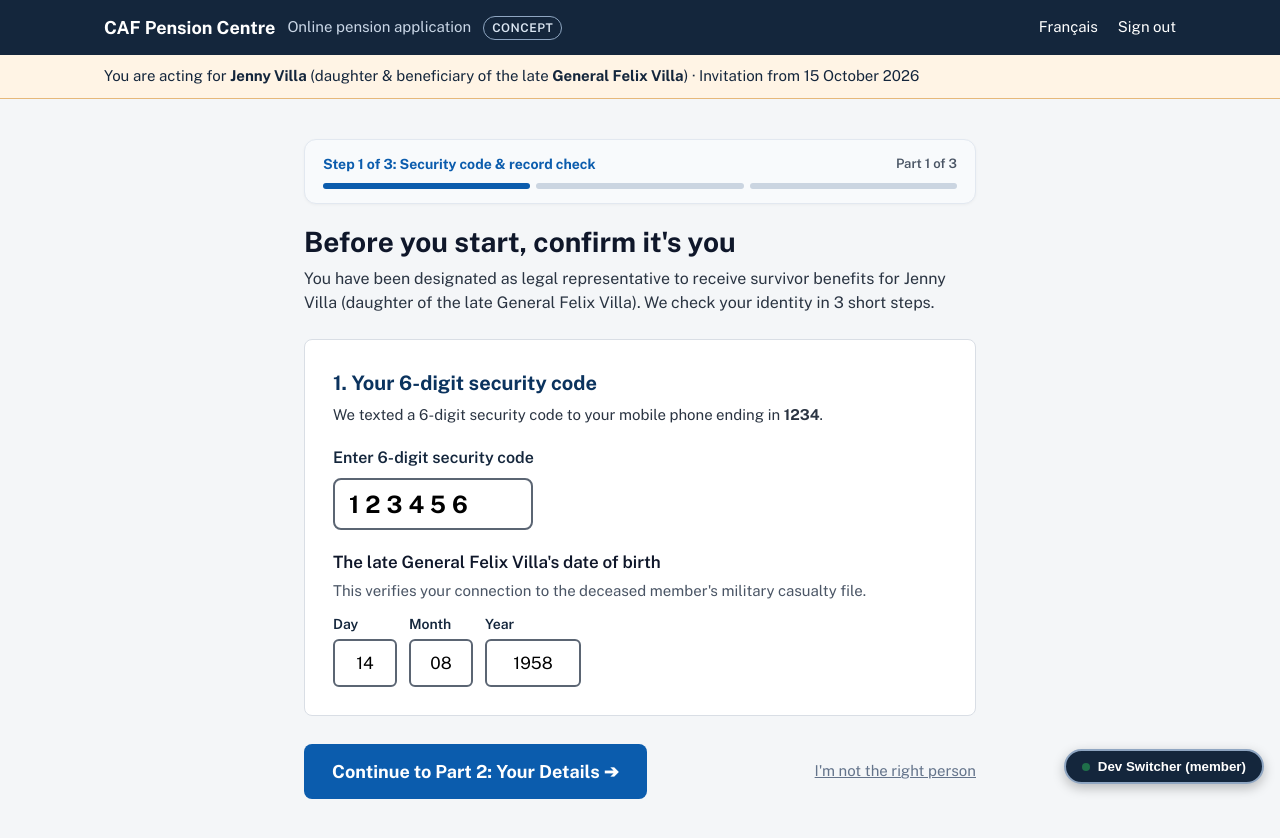
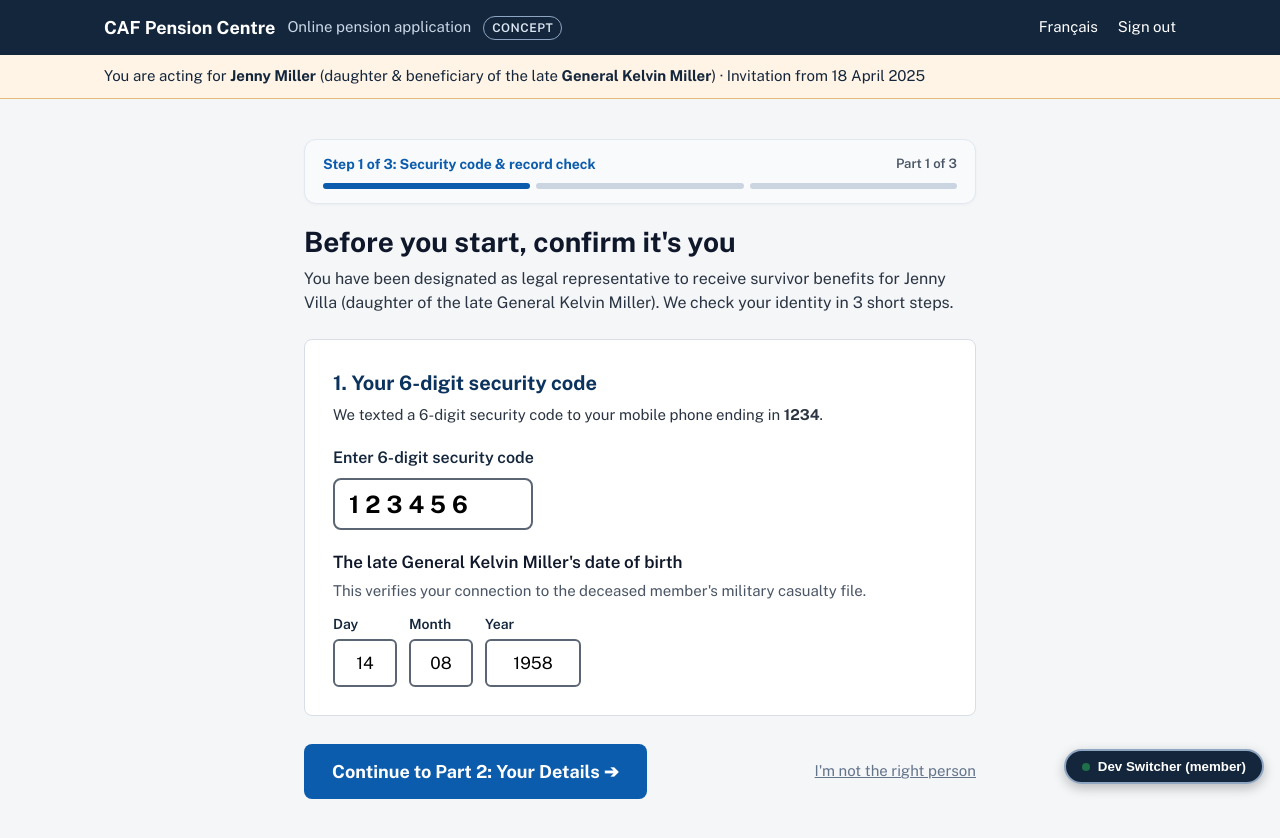
Before and after one commit to big-larry47/caf-pension, a React (Vite) app in the folder caf-pension/: page /g/1 in a window 1280 px wide. Shown: the top 838 px of the page. Built offline with nearby package versions, Linux system fonts and the light colour scheme.

Commit message:
Populate official death certificate data for General Kelvin Miller into step 1 and guardian flow

```diff
--- a/caf-pension/src/components/ActingForBanner.tsx
+++ b/caf-pension/src/components/ActingForBanner.tsx
@@ -33,7 +33,7 @@ export const ActingForBanner: React.FC<ActingForBannerProps> = ({ dateText }) =>
           fontSize: '15px',
         }}
       >
-        You are acting for <b>Jenny Villa</b> (daughter & beneficiary of the late <b>General Felix Villa</b>)
+        You are acting for <b>{mockData.beneficiary.fullName}</b> (daughter & beneficiary of the late <b>{memberName}</b>)
         {dateText ? ` · ${dateText}` : ` as their ${roleTitle}`}
       </div>
     </div>
--- a/caf-pension/src/components/ReadOnlyNotice.tsx
+++ b/caf-pension/src/components/ReadOnlyNotice.tsx
@@ -40,7 +40,7 @@ export const ReadOnlyNotice: React.FC<ReadOnlyNoticeProps> = ({
         <path d="M8 11V7a4 4 0 0 1 8 0v4" />
       </svg>
       <span>
-        <b>View only.</b> Official CAF service & estate record for the late {memberName} (survivor benefits designated for Jenny Villa). You can check it, but not change it.
+        <b>View only.</b> Official CAF service & estate record for the late {memberName} (survivor benefits designated for {mockData.beneficiary.fullName}). You can check it, but not change it.
       </span>
     </div>
   );
--- a/caf-pension/src/context/ApplicationContext.tsx
+++ b/caf-pension/src/context/ApplicationContext.tsx
@@ -162,7 +162,7 @@ const defaultState: ApplicationState = {
   marriageDate: '',
   hasDependentChildren: 'yes',
   keepSdb: 'yes',
-  beneficiaryName: 'Jenny Villa',
+  beneficiaryName: 'Jenny Miller',
   beneficiaryRelationship: 'Daughter (Age 20)',
 
   // Step 5: Deductions
@@ -191,21 +191,21 @@ const defaultState: ApplicationState = {
   invite: {
     token: 'demo-token',
     status: 'none',
-    sentAt: '15 October 2026',
-    expiresAt: '29 October 2026',
+    sentAt: '18 April 2025',
+    expiresAt: '18 May 2025',
     guardian: {
-      fullName: 'Sarah Villa',
+      fullName: 'Sarah Miller',
       role: 'guardian',
-      email: 'sarah.villa@example.com',
+      email: 'sarah.miller@example.com',
       mobile: '6135551234',
       message:
-        'Receiving survivor pension benefits on behalf of Jenny Villa (age 20), surviving daughter of the late General Felix Villa who passed away at 68 while deployed in Syria.',
+        'Receiving survivor pension benefits on behalf of Jenny Miller (age 20), surviving daughter of the late General Kelvin Miller who was killed in action in Damascus, Syria.',
     },
     memberConsent: true,
   },
 
   guardianProfile: {
-    fullName: 'Sarah Villa',
+    fullName: 'Sarah Miller',
     dateOfBirth: '1988-04-12',
     address: {
       street: '120 Queen Street, Apt 4B',
--- a/caf-pension/src/data/mockData.ts
+++ b/caf-pension/src/data/mockData.ts
@@ -49,56 +49,56 @@ export interface MockData {
 }
 
 export const mockData: MockData = {
-  applicationRef: 'CAF-2026-849204',
-  serviceNumber: 'V18492047',
-  releaseDate: '15 October 2026 (Date of Death)',
+  applicationRef: 'DND-CAS-554321',
+  serviceNumber: 'M554321',
+  releaseDate: '18 April 2025 (Killed in Action - Damascus, Syria)',
   pensionableServiceYears: '34',
-  deadline: '15 November 2026',
+  deadline: '18 May 2025',
   personal: {
-    fullName: 'General Felix Villa',
-    displayTitle: 'the late General Felix Villa',
-    dateOfBirth: '14 August 1958',
-    maskedSin: '••• ••• 842',
+    fullName: 'General Kelvin Miller',
+    displayTitle: 'the late General Kelvin Miller',
+    dateOfBirth: '07 October 1959 (Chicoutimi, QC)',
+    maskedSin: '••• ••• 321',
     mailingAddressLines: [
-      'Estate of General Felix Villa',
-      'c/o Sarah Villa, Legal Guardian for Jenny Villa',
+      'Estate of General Kelvin Miller',
+      'c/o Sarah Miller, Legal Guardian for Jenny Miller',
       '450 Sussex Drive',
       'Ottawa, Ontario K1N 1J9',
     ],
     phoneLines: ['613-555-0194', '613-555-0182'],
-    email: 'estate.felix.villa@caf-fac.ca',
-    statusNote: 'Deceased at age 68 while deployed on operational service in Syria. Spouse predeceased (widowed). Survived by daughter Jenny Villa (age 20).',
+    email: 'estate.kelvin.miller@caf-fac.ca',
+    statusNote: 'Killed in action on 18 April 2025 in Damascus, Syria (Registration #554321). Born in Chicoutimi, Quebec. Spouse predeceased (widowed). Survived by daughter Jenny Miller (age 20).',
   },
   beneficiary: {
-    fullName: 'Jenny Villa',
+    fullName: 'Jenny Miller',
     relationship: 'Daughter (Sole surviving child)',
     age: 20,
-    guardianName: 'Sarah Villa',
+    guardianName: 'Sarah Miller',
   },
   service: {
     componentAtRelease: 'Regular Force',
-    dateOfEnrolment: '01 September 1978',
-    releaseDate: '15 October 2026',
-    releaseItem: '3B - Died on Operational Service (Syria)',
+    dateOfEnrolment: '12 September 1977',
+    releaseDate: '18 April 2025',
+    releaseItem: '3B - Killed in Action (Damascus, Syria)',
     pensionableServiceFormatted: '34 years 182 days',
-    ageAtRelease: '68 (Deceased on active deployment in Syria)',
+    ageAtRelease: '65 (Casualty on active NATO peacekeeping mission)',
   },
   benefitAmounts: {
-    deferredAnnuity: '$6,480.00 / month survivor annuity for Jenny Villa',
+    deferredAnnuity: '$6,480.00 / month survivor annuity for Jenny Miller',
     annualAllowance: '$5,120.00 / month',
     transferValue: '$1,240,500.00 lump-sum death benefit',
-    immediateAnnuity: 'Survivor Child / Dependent Annuity (payable to Guardian for Jenny Villa)',
+    immediateAnnuity: 'Survivor Child / Dependent Annuity (payable to Guardian for Jenny Miller)',
   },
   deductions: {
     pshcpPremiumText: 'Survivor continuation coverage under Comprehensive Family.',
     pdspPremiumText: 'Dental continuation coverage for surviving dependent.',
-    sdbAmount: '$84.20 (Supplementary Death Benefit to Jenny Villa)',
+    sdbAmount: '$84.20 (Supplementary Death Benefit to Jenny Miller)',
     healthCarePlanAmount: '$112.50',
     pastServiceBuyBackAmount: '$0.00',
     totalBeforeTaxAmount: '$250.90',
   },
   deposit: {
-    defaultHolderName: 'Sarah Villa (In Trust for Jenny Villa)',
-    chequeName: 'Sarah Villa (Legal Guardian for Jenny Villa)',
+    defaultHolderName: 'Sarah Miller (In Trust for Jenny Miller)',
+    chequeName: 'Sarah Miller (Legal Guardian for Jenny Miller)',
   },
 };
--- a/caf-pension/src/pages/GuardianReviewPage.tsx
+++ b/caf-pension/src/pages/GuardianReviewPage.tsx
@@ -104,8 +104,8 @@ export const GuardianReviewPage: React.FC = () => {
       action: 'View',
       mine: false,
       rows: [
-        { k: 'Deceased member', v: 'The late General Felix Villa' },
-        { k: 'Surviving beneficiary', v: 'Jenny Villa (Daughter, 20)' },
+        { k: 'Deceased member', v: 'The late General Kelvin Miller' },
+        { k: 'Surviving beneficiary', v: 'Jenny Miller (Daughter, 20)' },
       ],
     },
     {
@@ -115,8 +115,8 @@ export const GuardianReviewPage: React.FC = () => {
       action: 'View',
       mine: false,
       rows: [
-        { k: 'Date of death in service', v: '15 October 2026 (Syria)' },
-        { k: 'Service & age', v: '34 years · Passed away at age 68' },
+        { k: 'Date of death in service', v: '18 April 2025 (Damascus, Syria)' },
+        { k: 'Service & age', v: '34 years · Passed away at age 65 (Reg #554321)' },
       ],
     },
     {
@@ -133,7 +133,7 @@ export const GuardianReviewPage: React.FC = () => {
               ? 'Lump-Sum Capital Death Benefit'
               : state.benefitOption === 'allowance'
               ? 'Annual Allowance (Reduced Monthly Income)'
-              : 'Monthly Survivor Annuity for Jenny Villa',
+              : 'Monthly Survivor Annuity for Jenny Miller',
         },
         {
           k: 'Benefit amount',
@@ -154,7 +154,7 @@ export const GuardianReviewPage: React.FC = () => {
       mine: false,
       rows: [
         { k: 'Marital status', v: 'Widowed (Spouse deceased)' },
-        { k: 'Designated beneficiary', v: 'Jenny Villa (Daughter, age 20)' },
+        { k: 'Designated beneficiary', v: 'Jenny Miller (Daughter, age 20)' },
       ],
     },
     {
@@ -201,7 +201,7 @@ export const GuardianReviewPage: React.FC = () => {
       ? 'Lump-Sum Capital Death Benefit'
       : state.benefitOption === 'allowance'
       ? 'Annual Allowance (Reduced Monthly Income)'
-      : 'Monthly Survivor Annuity for Jenny Villa';
+      : 'Monthly Survivor Annuity for Jenny Miller';
 
   const chosenBenefitAmount =
     state.benefitOption === 'transfer'
@@ -456,7 +456,7 @@ export const GuardianReviewPage: React.FC = () => {
               </h2>
               <p style={{ margin: '0 0 4px', fontSize: '16px' }}>
                 <b style={{ color: 'var(--color-success)' }}>Status:</b>{' '}
-                Authorized representative for Jenny Villa
+                Authorized representative for Jenny Miller
               </p>
               <p style={{ margin: 0, fontSize: '15px', color: 'var(--color-muted)' }}>
                 {state.guardianProfile.authorityFile?.name
@@ -519,7 +519,7 @@ export const GuardianReviewPage: React.FC = () => {
                 <span>
                   I have reviewed this application. To the best of my knowledge,
                   the information on file for the late {memberName} and provided for
-                  beneficiary Jenny Villa is true and complete.
+                  beneficiary Jenny Miller is true and complete.
                 </span>
               </label>
 
@@ -547,7 +547,7 @@ export const GuardianReviewPage: React.FC = () => {
                   }}
                 />
                 <span>
-                  I am submitting this application on behalf of Jenny Villa
+                  I am submitting this application on behalf of Jenny Miller
                   (daughter of the late {memberName}).
                 </span>
               </label>
--- a/caf-pension/src/pages/PersonalPage.tsx
+++ b/caf-pension/src/pages/PersonalPage.tsx
@@ -122,7 +122,7 @@ export const PersonalPage: React.FC<PersonalPageProps> = ({
             isGuardian ? (
               <HelpCard title="Official casualty file">
                 <p style={{ margin: '0 0 10px', fontSize: '15px', lineHeight: 1.5 }}>
-                  This casualty file was compiled by the Department of National Defence following General Felix Villa's active operational service in Syria.
+                  This casualty file was compiled by the Department of National Defence following General Kelvin Miller's active operational service in Damascus, Syria.
                 </p>
                 <p style={{ margin: 0, fontSize: '14px', color: '#64748B' }}>
                   If you spot an error in the spelling of Jenny's name or contact address, notify a pension counselor below.
@@ -217,8 +217,8 @@ export const PersonalPage: React.FC<PersonalPageProps> = ({
                       {/* Portrait Photo */}
                       <div style={{ position: 'relative', width: '100%', marginBottom: '14px' }}>
                         <img
-                          src="/general_felix_villa.jpg"
-                          alt="Official military identification photograph of General Felix Villa"
+                          src="/general_kelvin_miller.jpg"
+                          alt="Official military identification photograph of General Kelvin Miller"
                           style={{
                             width: '100%',
                             aspectRatio: '4 / 5',
@@ -343,7 +343,7 @@ export const PersonalPage: React.FC<PersonalPageProps> = ({
                             fontFamily: "'Public Sans', -apple-system, BlinkMacSystemFont, sans-serif",
                           }}
                         >
-                          Felix Villa
+                          Kelvin Miller
                         </h1>
                       </div>
 
@@ -351,7 +351,11 @@ export const PersonalPage: React.FC<PersonalPageProps> = ({
                       <div style={{ marginBottom: '10px' }}>
                         <div className="military-dossier-kv">
                           <span className="military-dossier-key">Service ID</span>
-                          <span className="military-dossier-val" style={{ fontFamily: "'IBM Plex Mono', monospace" }}>{mockData.serviceNumber}</span>
+                          <span className="military-dossier-val" style={{ fontFamily: "'IBM Plex Mono', monospace" }}>M554321</span>
+                        </div>
+                        <div className="military-dossier-kv">
+                          <span className="military-dossier-key">Reg Number</span>
+                          <span className="military-dossier-val" style={{ fontFamily: "'IBM Plex Mono', monospace" }}>554321</span>
                         </div>
                         <div className="military-dossier-kv">
                           <span className="military-dossier-key">Rank</span>
@@ -362,19 +366,15 @@ export const PersonalPage: React.FC<PersonalPageProps> = ({
                           <span className="military-dossier-val">Canadian Army</span>
                         </div>
                         <div className="military-dossier-kv">
-                          <span className="military-dossier-key">Unit</span>
-                          <span className="military-dossier-val">Joint Task Force (Syria)</span>
-                        </div>
-                        <div className="military-dossier-kv">
                           <span className="military-dossier-key">Status</span>
-                          <span className="military-dossier-val" style={{ color: '#B91C1C' }}>Casualty (Active Duty)</span>
+                          <span className="military-dossier-val" style={{ color: '#B91C1C' }}>Killed in action</span>
                         </div>
                       </div>
 
                       {/* Divider */}
                       <hr style={{ border: 'none', borderTop: '1px solid #E2E8F0', margin: '10px 0 12px' }} />
 
-                      {/* Section 2: Service Information */}
+                      {/* Section 2: Service & Casualty Information from Certificate */}
                       <div style={{ marginBottom: '10px' }}>
                         <div
                           style={{
@@ -386,28 +386,30 @@ export const PersonalPage: React.FC<PersonalPageProps> = ({
                             marginBottom: '6px',
                           }}
                         >
-                          Service Information
+                          Casualty & Record Details
                         </div>
 
                         <div className="military-dossier-kv">
-                          <span className="military-dossier-key">Enlistment</span>
-                          <span className="military-dossier-val">June 1992</span>
+                          <span className="military-dossier-key">Date of Birth</span>
+                          <span className="military-dossier-val">1959-10-07 (Chicoutimi, QC)</span>
                         </div>
                         <div className="military-dossier-kv">
-                          <span className="military-dossier-key">Years of Service</span>
+                          <span className="military-dossier-key">Date of Death</span>
+                          <span className="military-dossier-val">2025-04-18 (Damascus, Syria)</span>
+                        </div>
+                        <div className="military-dossier-kv">
+                          <span className="military-dossier-key">Cause of Death</span>
+                          <span className="military-dossier-val" style={{ color: '#B91C1C' }}>Killed in action</span>
+                        </div>
+                        <div className="military-dossier-kv">
+                          <span className="military-dossier-key">Date of Issue</span>
+                          <span className="military-dossier-val">2025-04-20</span>
+                        </div>
+                        <div className="military-dossier-kv">
+                          <span className="military-dossier-key">Total Service</span>
                           <span className="military-dossier-val">34 Years 182 Days</span>
                         </div>
-                        <div className="military-dossier-kv">
-                          <span className="military-dossier-key">Current Posting</span>
-                          <span className="military-dossier-val">Syria (Op IMPACT)</span>
-                        </div>
-                        <div className="military-dossier-kv">
-                          <span className="military-dossier-key">Clearance Level</span>
-                          <span className="military-dossier-val">Top Secret / DND Sealed</span>
-                        </div>
                       </div>
-
-
                     </div>
                   </div>
                 </div>
@@ -446,15 +448,15 @@ export const PersonalPage: React.FC<PersonalPageProps> = ({
                       Designated Sole Survivor Beneficiary
                     </span>
                     <h2 style={{ margin: 0, fontSize: '22px', fontWeight: 800, color: '#78350F' }}>
-                      Jenny Villa (Daughter, Age 20)
+                      Jenny Miller (Daughter, Age 20)
                     </h2>
                   </div>
                 </div>
                 <p style={{ margin: '0 0 10px', fontSize: '16px', color: '#92400E', lineHeight: 1.5 }}>
-                  Spouse predeceased (General Felix Villa was widowed). Under the <strong>Canadian Forces Superannuation Act (CFSA)</strong>, Jenny Villa is the sole designated dependent child beneficiary entitled to all survivor pension annuities and capital death benefits.
+                  Spouse predeceased (General Kelvin Miller was widowed). Under the <strong>Canadian Forces Superannuation Act (CFSA)</strong>, Jenny Miller is the sole designated dependent child beneficiary entitled to all survivor pension annuities and capital death benefits.
                 </p>
                 <div style={{ fontSize: '14px', fontWeight: 600, color: '#B45309', display: 'flex', alignItems: 'center', gap: '6px' }}>
-                  <span>✓</span> Authority verified: Sarah Villa acts as legal guardian/representative for disbursement.
+                  <span>✓</span> Authority verified: Sarah Miller acts as legal guardian/representative for disbursement.
                 </div>
               </div>
 
@@ -486,32 +488,56 @@ export const PersonalPage: React.FC<PersonalPageProps> = ({
                     </span>
                   </div>
                   <span style={{ fontSize: '12px', background: '#E2E8F0', color: '#334155', padding: '4px 10px', borderRadius: '4px', fontWeight: 700 }}>
-                    Official CAF File
+                    Official Certificate File #554321
                   </span>
                 </div>
 
                 <div style={{ padding: '20px 22px', display: 'grid', gridTemplateColumns: 'repeat(auto-fit, minmax(210px, 1fr))', gap: '20px' }}>
                   <div style={{ background: '#F8FAFC', padding: '14px 16px', borderRadius: '8px', border: '1px solid #E2E8F0' }}>
                     <div style={{ fontSize: '12px', color: '#64748B', fontWeight: 700, textTransform: 'uppercase', letterSpacing: '0.04em' }}>
-                      Military Service Number
+                      Registration & Service No.
                     </div>
                     <div style={{ fontSize: '20px', fontWeight: 800, color: '#0B335E', fontFamily: "'IBM Plex Mono', monospace", marginTop: '4px' }}>
-                      {mockData.serviceNumber}
+                      554321
                     </div>
                     <div style={{ fontSize: '13px', color: '#64748B', marginTop: '2px' }}>
-                      Regular Force · Commissioned
+                      Service ID: M554321 · Regular Force
                     </div>
                   </div>
 
                   <div style={{ background: '#F8FAFC', padding: '14px 16px', borderRadius: '8px', border: '1px solid #E2E8F0' }}>
                     <div style={{ fontSize: '12px', color: '#64748B', fontWeight: 700, textTransform: 'uppercase', letterSpacing: '0.04em' }}>
-                      Date of Birth
+                      Date & Place of Birth
                     </div>
                     <div style={{ fontSize: '18px', fontWeight: 800, color: '#0F172A', marginTop: '4px' }}>
-                      {mockData.personal.dateOfBirth}
+                      1959-10-07
                     </div>
                     <div style={{ fontSize: '13px', color: '#64748B', marginTop: '2px' }}>
-                      Age 68 at time of casualty
+                      Chicoutimi, Quebec · Age 65
+                    </div>
+                  </div>
+
+                  <div style={{ background: '#F8FAFC', padding: '14px 16px', borderRadius: '8px', border: '1px solid #E2E8F0' }}>
+                    <div style={{ fontSize: '12px', color: '#64748B', fontWeight: 700, textTransform: 'uppercase', letterSpacing: '0.04em' }}>
+                      Date, Place & Cause of Death
+                    </div>
+                    <div style={{ fontSize: '18px', fontWeight: 800, color: '#B91C1C', marginTop: '4px' }}>
+                      2025-04-18
+                    </div>
+                    <div style={{ fontSize: '13px', color: '#64748B', marginTop: '2px' }}>
+                      Damascus, Syria · Killed in action
+                    </div>
+                  </div>
+
+                  <div style={{ background: '#F8FAFC', padding: '14px 16px', borderRadius: '8px', border: '1px solid #E2E8F0' }}>
+                    <div style={{ fontSize: '12px', color: '#64748B', fontWeight: 700, textTransform: 'uppercase', letterSpacing: '0.04em' }}>
+                      Certificate Issue & Origin
+                    </div>
+                    <div style={{ fontSize: '18px', fontWeight: 800, color: '#0F172A', marginTop: '4px' }}>
+                      2025-04-20
+                    </div>
+                    <div style={{ fontSize: '13px', color: '#64748B', marginTop: '2px' }}>
+                      Canadian · Christian (Father: Kelvin)
                     </div>
                   </div>
 
@@ -520,7 +546,7 @@ export const PersonalPage: React.FC<PersonalPageProps> = ({
                       Social Insurance Number (Masked)
                     </div>
                     <div style={{ fontSize: '18px', fontWeight: 800, color: '#0F172A', fontFamily: "'IBM Plex Mono', monospace", marginTop: '4px' }}>
-                      {mockData.personal.maskedSin}
+                      ••• ••• 321
                     </div>
                     <div style={{ fontSize: '13px', color: '#64748B', marginTop: '2px' }}>
                       Validated with CRA
@@ -579,8 +605,8 @@ export const PersonalPage: React.FC<PersonalPageProps> = ({
                       Mailing Address for Pension Correspondence
                     </div>
                     <div style={{ background: '#F8FAFC', padding: '16px 18px', borderRadius: '8px', border: '1px solid #E2E8F0', fontSize: '16px', lineHeight: 1.6 }}>
-                      <div style={{ fontWeight: 700, color: '#0F172A' }}>Estate of General Felix Villa</div>
-                      <div style={{ color: '#0B5CAD', fontWeight: 700 }}>c/o Sarah Villa (Legal Guardian for Jenny Villa)</div>
+                      <div style={{ fontWeight: 700, color: '#0F172A' }}>Estate of General Kelvin Miller</div>
+                      <div style={{ color: '#0B5CAD', fontWeight: 700 }}>c/o Sarah Miller (Legal Guardian for Jenny Miller)</div>
                       <div style={{ color: '#334155' }}>450 Sussex Drive</div>
                       <div style={{ color: '#334155' }}>Ottawa, Ontario K1N 1J9</div>
                     </div>
```
Also changed, not shown: caf-pension/public/general_kelvin_miller.jpg (added).
